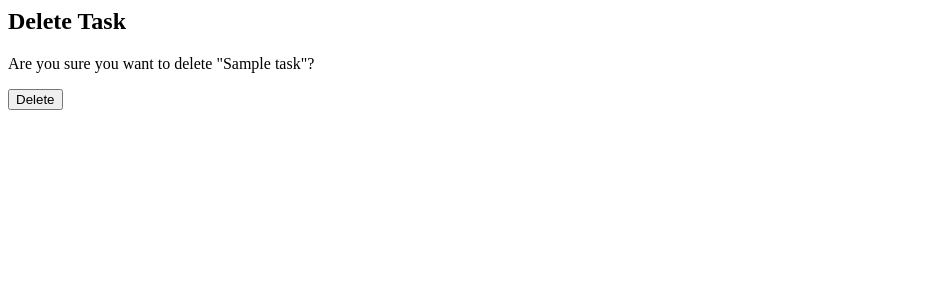
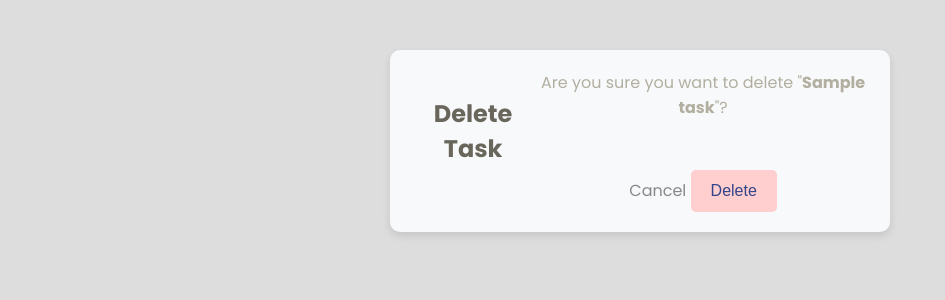
Before and after one commit to Faith-K-commits/django-todo, a Django app: page /tasks/1/delete/ in a window 1280 px wide. Shown: the top 300 px of the page, without its empty margins (0-945 px from the left). Run offline with Django 5.2, Linux system fonts and the light colour scheme; a user stored in the database is signed in; tables that the repository leaves empty hold one stand-in row (values such as "Sample post").

```diff
--- a/tasks/static/css/styles.css
+++ b/tasks/static/css/styles.css
@@ -299,6 +299,9 @@ button[type="submit"] {
     font-size: 24px;
     color: var(--grey-color);
     cursor: pointer;
+    position: absolute;
+    top: 15px;
+    right: 15px;
 }
 
 .task-done label {
@@ -428,6 +431,55 @@ button:focus, a:focus {
     outline: var(--grey-color);
 }
 
+.delete-task-container {
+    background-color: #f8f9fa;
+    padding: 20px;
+    margin: 50px auto;
+    width: 80%;
+    max-width: 500px;
+    border-radius: 10px;
+    box-shadow: 0 4px 8px rgba(0, 0, 0, 0.1);
+    display: flex;
+    justify-content: center;
+    text-align: center;
+    align-items: center;
+}
+
+.delete-task-heading {
+    font-size: 24px;
+    margin-bottom: 20px;
+    color: var(--dark-color);
+}
+
+.delete-task-text {
+    font-size: 16px;
+    color: var(--grey-color);
+    margin-bottom: 30px;
+}
+
+.options {
+    display: none;
+    position: absolute;
+    top: 30px;
+    right: 15px;
+    background-color: #fff;
+    box-shadow: 0 2px 8px rgba(0, 0, 0, 0.1);
+    border-radius: 5px;
+    z-index: 10;
+    width: 120px;
+}
+
+.options a {
+    display: none;
+    padding: 10px;
+    color: #333;
+    text-decoration: none;
+    font-size: 14px;
+}
+
+.options.show {
+    display: block;
+}
 
 @media (max-width: 768px) {
     .todo-container {
--- a/tasks/templates/tasks/delete_task.html
+++ b/tasks/templates/tasks/delete_task.html
@@ -1,8 +1,28 @@
+{% load static %}
+
+<!doctype html>
+<html lang="en">
+<head>
+    <meta charset="UTF-8">
+    <meta name="viewport"
+          content="width=device-width, user-scalable=no, initial-scale=1.0, maximum-scale=1.0, minimum-scale=1.0">
+    <meta http-equiv="X-UA-Compatible" content="ie=edge">
+    <link rel="stylesheet" href="{% static 'css/styles.css' %}">
+    <title>Delete Task</title>
+</head>
+<body>
 {% block content %}
-    <h2>Delete Task</h2>
-    <form method="POST" action="{% url 'tasks:delete_task' task.id %}">
+<div class="delete-task-container">
+    <h2 class="delete-task-heading">Delete Task</h2>
+    <form method="POST" action="{% url 'tasks:delete_task' task.id %}" class="delete-task-form">
         {% csrf_token %}
-        <p>Are you sure you want to delete "{{ task.title }}"?</p>
-        <button type="submit">Delete</button>
+        <p class="delete-task-text">Are you sure you want to delete "<strong>{{ task.title }}</strong>"?</p>
+        <div class="delete-task-buttons">
+            <a href="{% url 'tasks:tasks' %}" class="cancel-button">Cancel</a>
+            <button type="submit" class="delete-button">Delete</button>
+        </div>
     </form>
+</div>
 {% endblock %}
+</body>
+</html>
```
Also changed, not shown: tasks/static/js/script.js (added, +23 -0 lines), tasks/templates/tasks/tasks.html (+6 -3 lines).
